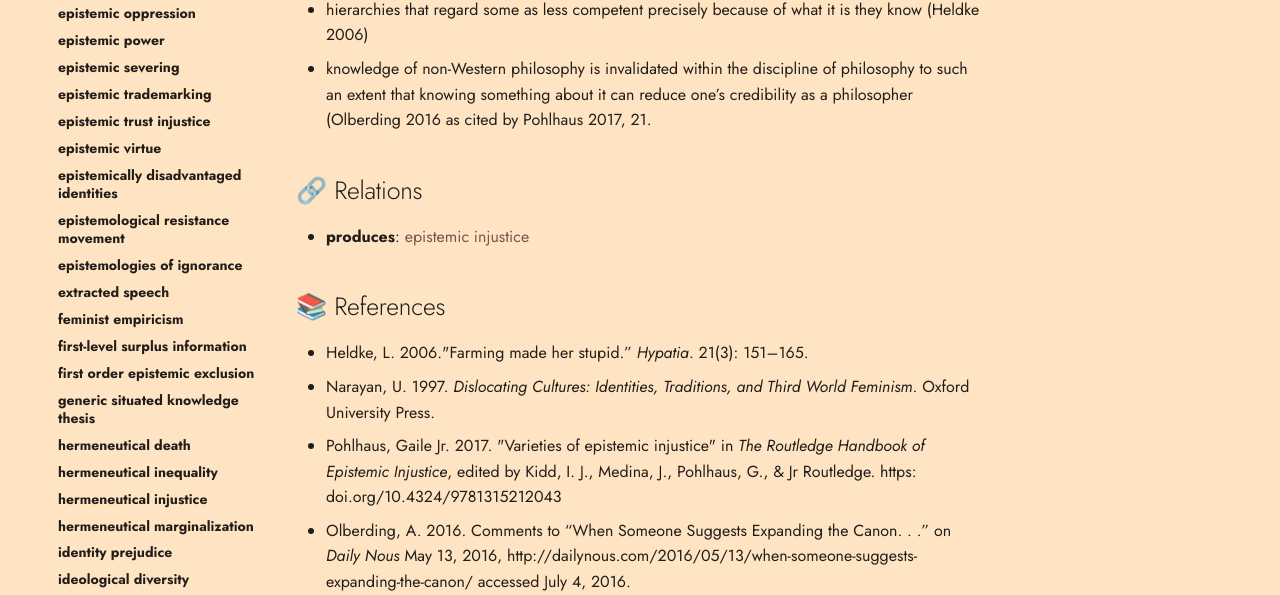
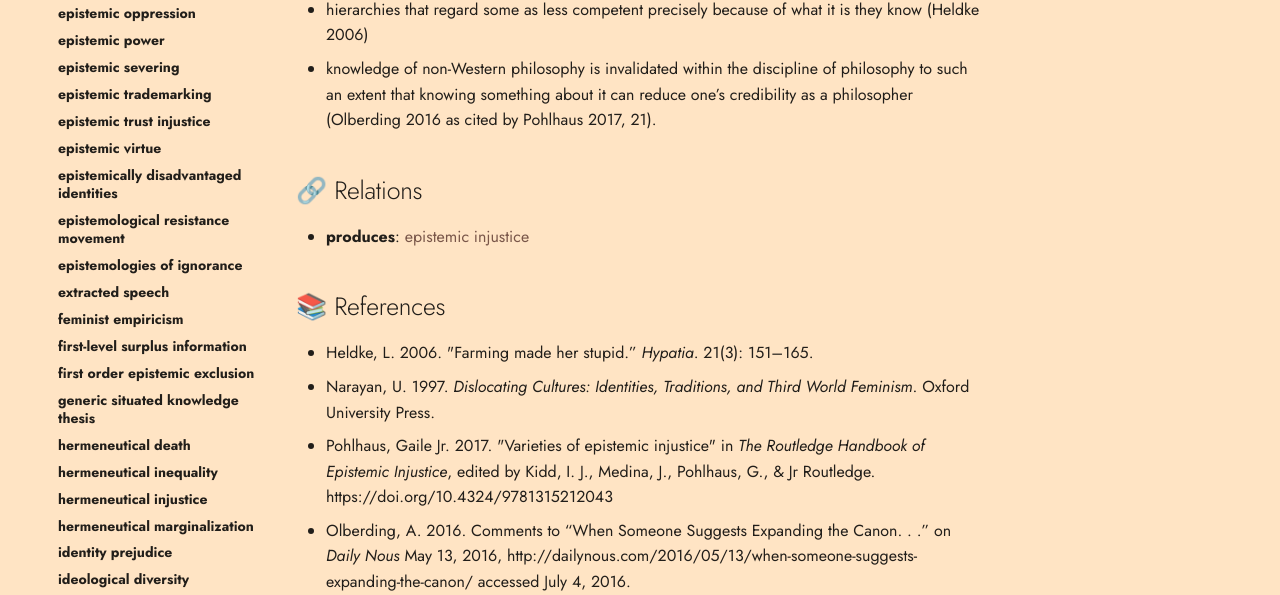
Before and after one commit to conceptcartography/conceptcartography, an MkDocs documentation site: the page built from docs/concepts/epistemic-labor-invalidation.md, in a window 1280 px wide and 1221 px high. Shown: the part 512-1107 px from the top of the window. Built offline with MkDocs 1.6.1 and Material for MkDocs 9.7.7, drawn with Linux system fonts in a browser that asks for light colours; comment, search, counter and statistics services are not loaded; the version menu is left out; some of the changed lines change nothing that is shown.

Commit message:
Fixed broken link

```diff
--- a/docs/concepts/epistemic-labor-invalidation.md
+++ b/docs/concepts/epistemic-labor-invalidation.md
@@ -8,8 +8,7 @@
 
 - "As Uma Narayan points out, third-world scholars are often expected to be fountains of knowledge concerning the groups to which they are perceived as belonging in a way that disregards the actual cognitive labor necessary for knowing what is expected of them insofar as this knowledge is regarded as automatically present in virtue of group membership and not through actual cognitive effort" (Narayan 1997, 121–157).
 - hierarchies that regard some as less competent precisely because of what it is they know (Heldke 2006)
-- knowledge of non-Western philosophy is invalidated within the discipline of philosophy to such an extent that knowing something about it can reduce one’s credibility as a philosopher (Olberding 2016
-as cited by Pohlhaus 2017, 21.
+- knowledge of non-Western philosophy is invalidated within the discipline of philosophy to such an extent that knowing something about it can reduce one’s credibility as a philosopher (Olberding 2016 as cited by Pohlhaus 2017, 21).
 
 ## 🔗 Relations
 
@@ -17,9 +16,9 @@ as cited by Pohlhaus 2017, 21.
 
 ## 📚 References
 
-- Heldke, L. 2006."Farming made her stupid.” _Hypatia_. 21(3): 151–165.
+- Heldke, L. 2006. "Farming made her stupid.” _Hypatia_. 21(3): 151–165.
 - Narayan, U. 1997. _Dislocating Cultures: Identities, Traditions, and Third World Feminism_. Oxford University Press.
-- Pohlhaus, Gaile Jr. 2017. "Varieties of epistemic injustice" in _The Routledge Handbook of Epistemic Injustice_, edited by Kidd, I. J., Medina, J., Pohlhaus, G., & Jr Routledge. https: doi.org/10.4324/9781315212043
+- Pohlhaus, Gaile Jr. 2017. "Varieties of epistemic injustice" in _The Routledge Handbook of Epistemic Injustice_, edited by Kidd, I. J., Medina, J., Pohlhaus, G., & Jr Routledge. https://doi.org/10.4324/9781315212043
 - Olberding, A. 2016. Comments to “When Someone Suggests Expanding the Canon. . .” on _Daily Nous_ May 13, 2016, http://dailynous.com/2016/05/13/when-someone-suggests-expanding-the-canon/ accessed July 4, 2016.
 
 ---
```
